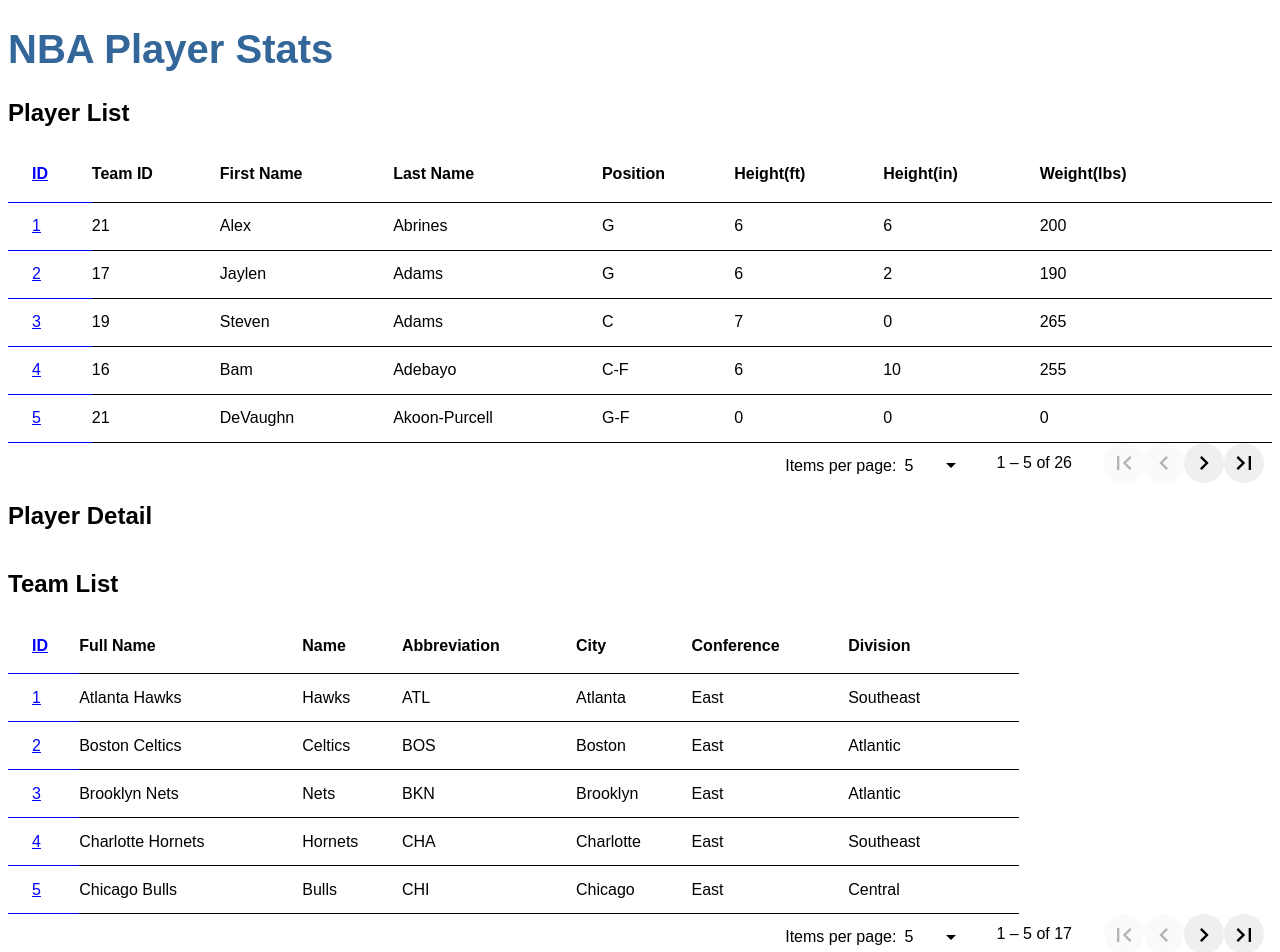
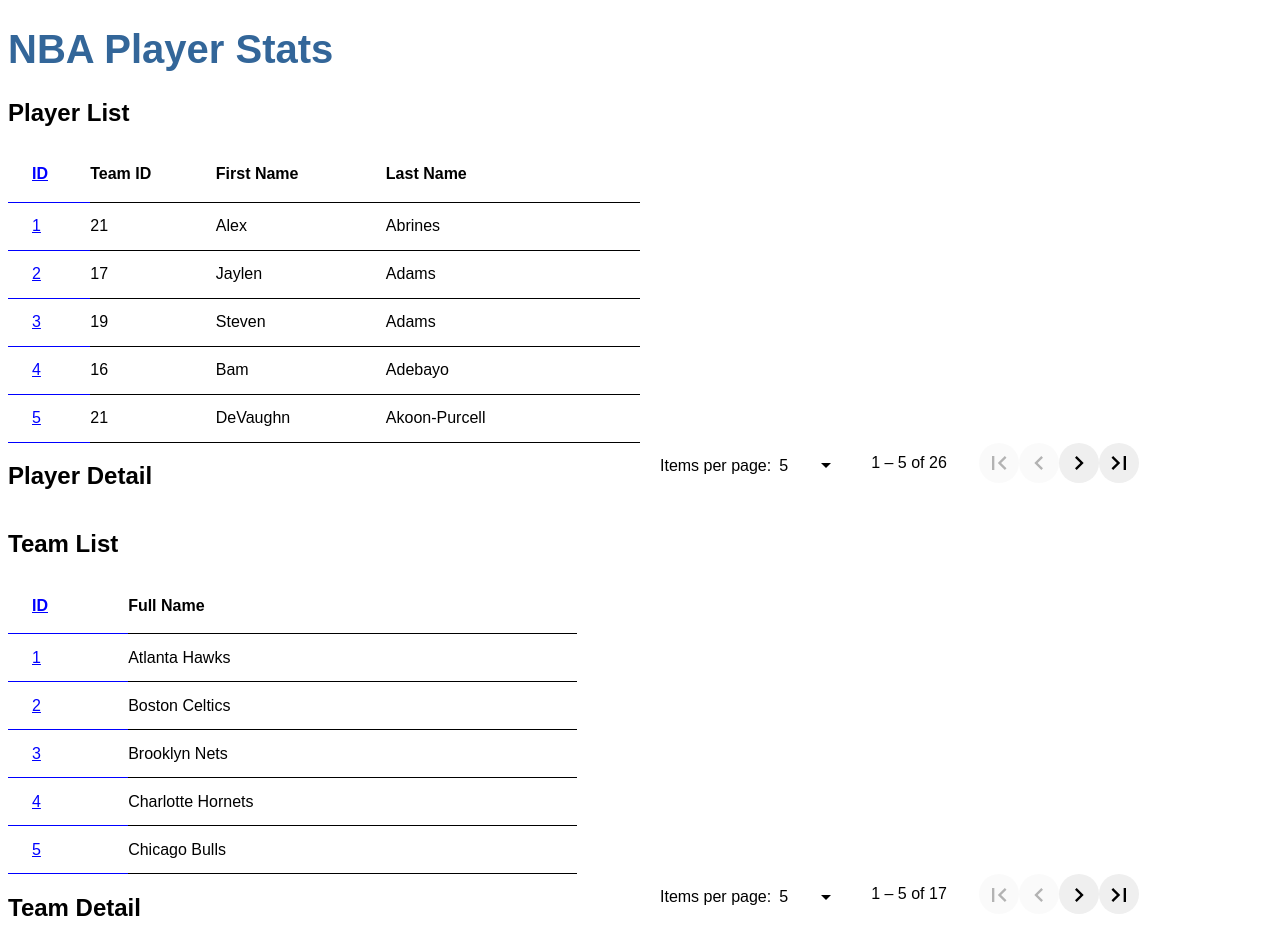
Before and after one commit to oliviabrz/NBA, an Angular app in the folder angular/nba-stats/: page / in a window 1280 px wide. Shown: the top 952 px of the page. Built offline with nearby package versions, Linux system fonts and the light colour scheme.

Commit message:
working on formatting the tables

```diff
--- a/angular/nba-stats/src/app/player/player.component.ts
+++ b/angular/nba-stats/src/app/player/player.component.ts
@@ -26,13 +26,12 @@
         console.info("in player-component ngOnChanges: selectedPlayer not null");
         this.tableData = [
           {Key: 'FirstName', Value: player.FirstName},
+          {Key: 'LastName', Value: player.LastName},
+          {Key: 'Position', Value: player.Position},
+          {Key: 'WeightPounds', Value: player.WeightPounds},
           {Key: 'HeightFeet', Value: player.HeightFeet},
           {Key: 'HeightInches', Value: player.HeightInches},
-          {Key: 'ID', Value: player.ID},
-          {Key: 'LastName', Value: player.LastName},
-          {Key: 'Position', Value: player.Position},
-          {Key: 'TeamID', Value: player.TeamID},
-          {Key: 'WeightPounds', Value: player.WeightPounds}
+
         ];
         this.dsTable.data = this.tableData;
       }
--- a/angular/nba-stats/src/app/players/players.component.scss
+++ b/angular/nba-stats/src/app/players/players.component.scss
@@ -1,4 +1,4 @@
-.players {
+  .players {
     margin: 0 0 2em 0;
     list-style-type: none;
     padding: 0;
@@ -51,8 +51,8 @@
   }
 
   table {
-    width: 100%;
-    margin: auto;
+    width: 50%;
+    margin-left: 0%;
   }
 
   .mat-column-id {
@@ -60,3 +60,10 @@
     font-size: medium;
     text-decoration: underline;
   }
+
+  mat-paginator {
+    position: absolute;
+    margin-left: 50%;
+  //   text-align: center;
+  //   margin: 0;
+  }
--- a/angular/nba-stats/src/app/players/players.component.ts
+++ b/angular/nba-stats/src/app/players/players.component.ts
@@ -16,7 +16,7 @@
   players: Player[] = new Array<Player>();
   dsTable: MatTableDataSource<Player>;
   //selectedPlayer?: Player;
-  displayedColumns  :  string[] = ['id', 'teamId', 'firstName', 'lastName', 'position', 'heightFeet', 'heightInches', 'weightPounds'];
+  displayedColumns  :  string[] = ['id', 'teamId', 'firstName', 'lastName']; // 'position', 'heightFeet', 'heightInches', 'weightPounds'];
 
   constructor(private apiDataService: ApiDataService) {
     this.dsTable = new MatTableDataSource<Player>();
--- a/angular/nba-stats/src/app/team-list/team-list.component.scss
+++ b/angular/nba-stats/src/app/team-list/team-list.component.scss
@@ -51,7 +51,8 @@
   }
 
   table {
-    width: 80%;
+    width: 45%;
+    margin-left: 0%;
   }
 
   .mat-column-id {
@@ -59,3 +60,10 @@
     font-size: medium;
     text-decoration: underline;
   }
+
+  mat-paginator {
+    position: absolute;
+    margin-left: 50%;
+  //   text-align: center;
+  //   margin: 0;
+  }
--- a/angular/nba-stats/src/app/team-list/team-list.component.ts
+++ b/angular/nba-stats/src/app/team-list/team-list.component.ts
@@ -17,7 +17,7 @@
   teams: Team[] = new Array<Team>();
   dsTable: MatTableDataSource<Team>;
   selectedTeam?: Team;
-  displayedColumns  :  string[] = ['id', 'fullName', 'name', 'abbreviation', 'city', 'conference', 'division'];
+  displayedColumns  :  string[] = ['id', 'fullName'] //'name', 'abbreviation', 'city', 'conference', 'division'];
 
   constructor(private apiDataService: ApiDataService) {
     this.dsTable = new MatTableDataSource<Team>();
--- a/angular/nba-stats/src/app/team/team.component.ts
+++ b/angular/nba-stats/src/app/team/team.component.ts
@@ -37,13 +37,12 @@
       if (team != undefined) {
         console.info("in team-component ngOnChanges: selectedTeam not null");
       this.tableData = [
+        {Key: 'FullName', Value: team.FullName},
         {Key: 'Abbreviation', Value: team.Abbreviation},
+        {Key: 'Name', Value: team.Name},
         {Key: 'City', Value: team.City},
         {Key: 'Conference', Value: team.Conference},
         {Key: 'Division', Value: team.Division},
-        {Key: 'FullName', Value: team.FullName},
-        {Key: 'ID', Value: team.ID},
-        {Key: 'Name', Value: team.Name},
       ];
       this.dsTable.data = this.tableData;
     }
```
